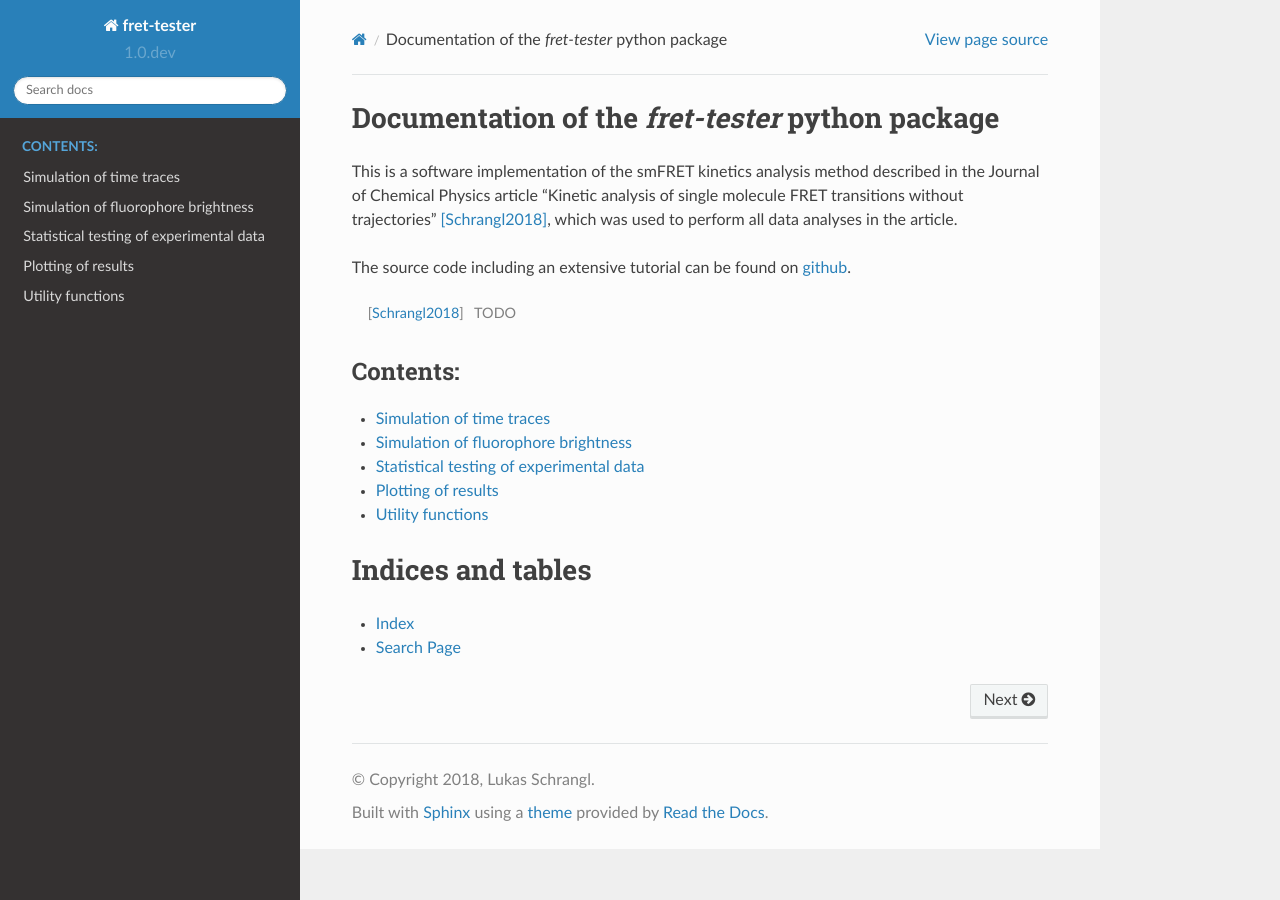
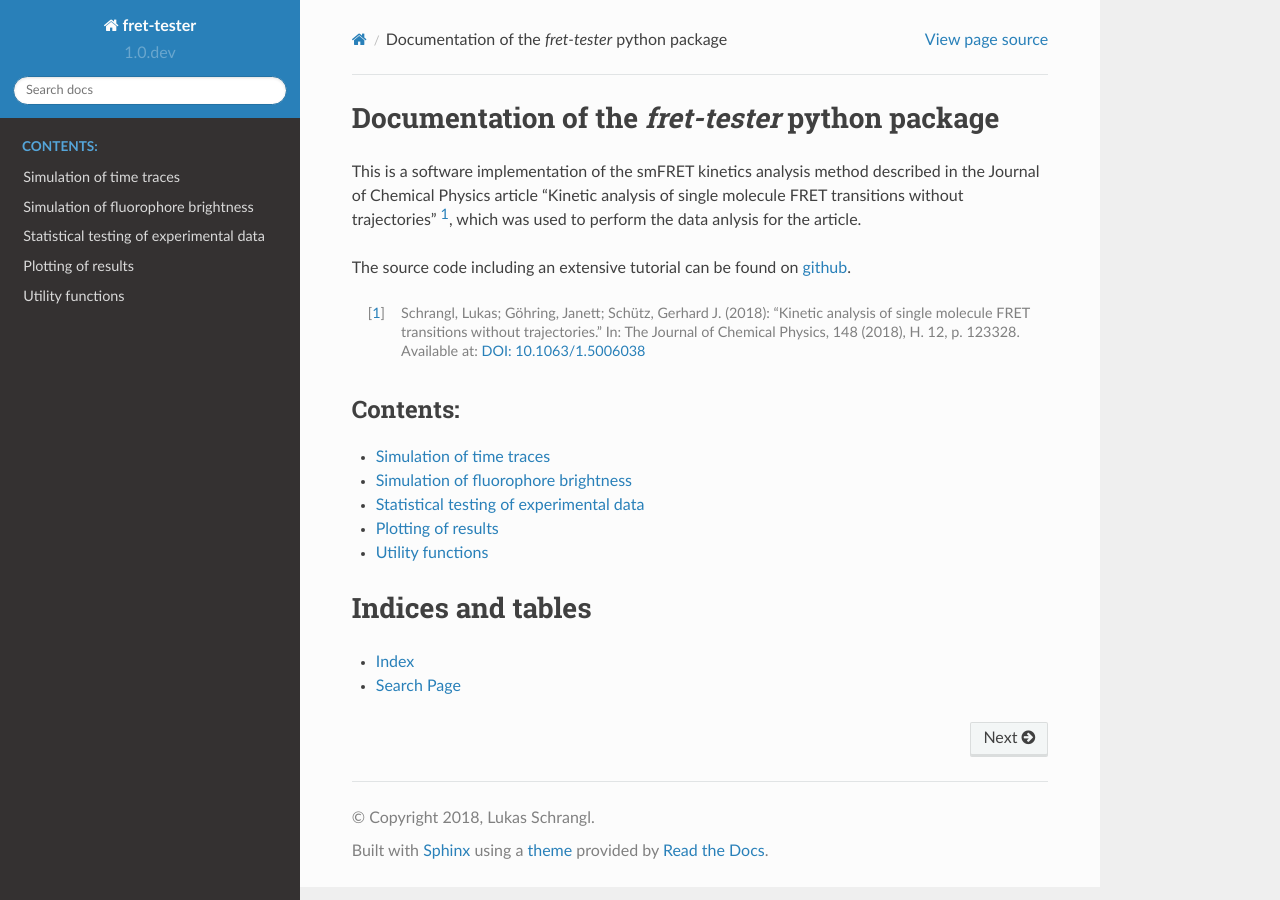
Before and after one commit to schuetzgroup/fret-tester, a Sphinx documentation site: the page built from doc/index.rst, in a window 1280 px wide. Built offline with Sphinx 7.4.7 and the Read the Docs theme 2.0.0, drawn with Linux system fonts in a browser that asks for light colours.

Commit message:
doc: Add paper citation

```diff
--- a/doc/index.rst
+++ b/doc/index.rst
@@ -8,13 +8,16 @@ Documentation of the `fret-tester` python package
 
 This is a software implementation of the smFRET kinetics analysis method
 described in the Journal of Chemical Physics article “Kinetic analysis of
-single molecule FRET transitions without trajectories” [Schrangl2018]_, which
-was used to perform all data analyses in the article.
+single molecule FRET transitions without trajectories” [1]_, which
+was used to perform the data anlysis for the article.
 
 The source code including an extensive tutorial can be found on
 `github <https://github.com/schuetzgroup/fret-tester>`_.
 
-.. [Schrangl2018] TODO
+.. [1] Schrangl, Lukas; Göhring, Janett; Schütz, Gerhard J. (2018):
+  “Kinetic analysis of single molecule FRET transitions without trajectories.”
+  In: The Journal of Chemical Physics, 148 (2018), H. 12, p. 123328.
+  Available at: `DOI: 10.1063/1.5006038 <https://doi.org/10.1063/1.5006038>`_
 
 
 .. toctree::
```
